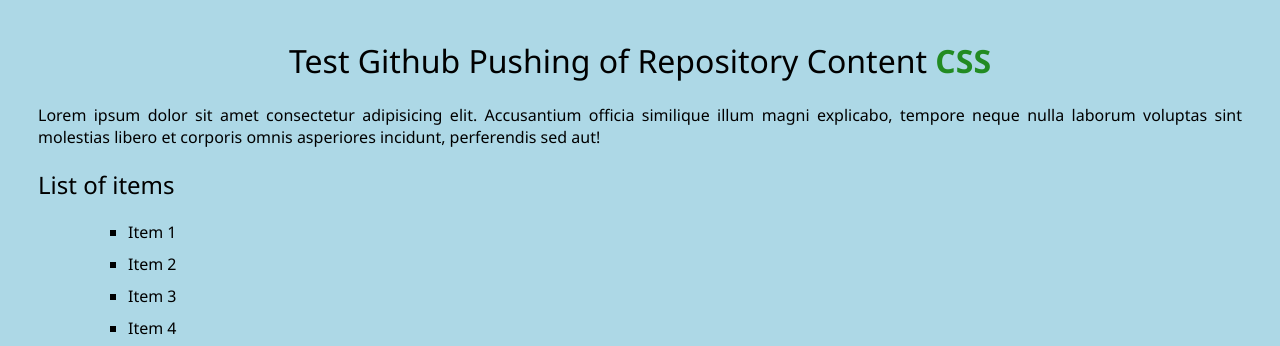
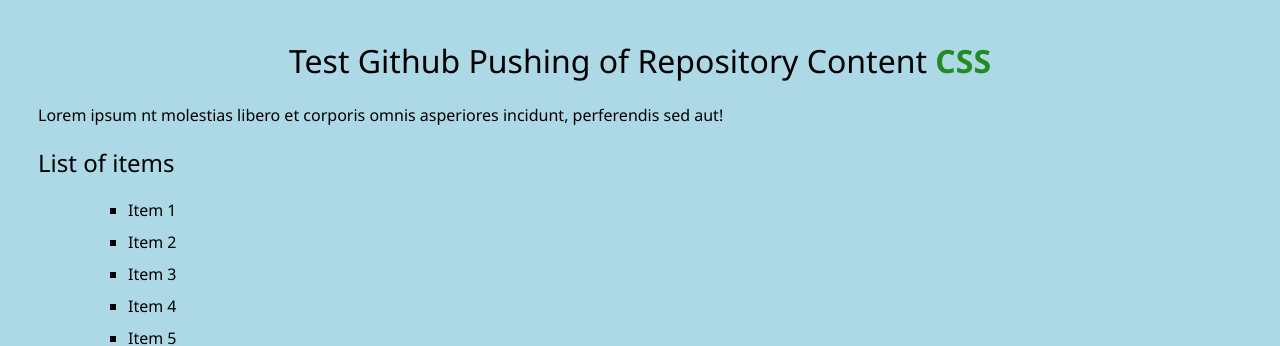
Before and after one commit to keshav-react/project01, a plain HTML site: page index.html in a window 1280 px wide. Shown: the top 346 px of the page. Drawn offline with Linux system fonts and the light colour scheme.

Commit message:
Second Commit

```diff
--- a/index.html
+++ b/index.html
@@ -11,8 +11,7 @@
 <body>
     <div class="content-wrapper">
         <h1>Test Github Pushing of Repository Content    <span class="highlight"> CSS </span></h1>
-        <p>Lorem ipsum dolor sit amet consectetur adipisicing elit. Accusantium officia similique illum magni explicabo,
-            tempore neque nulla laborum voluptas sint molestias libero et corporis omnis asperiores incidunt,
+        <p>Lorem ipsum nt molestias libero et corporis omnis asperiores incidunt,
             perferendis
             sed aut!</p>
 
```
